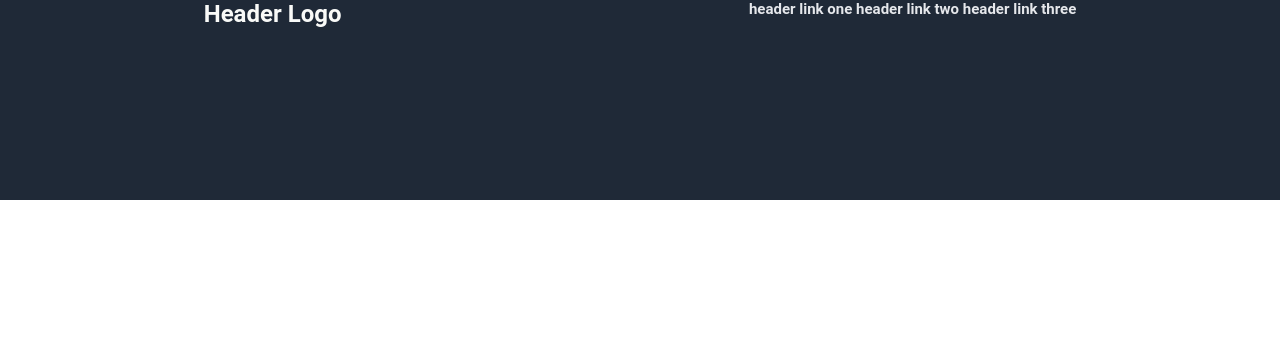
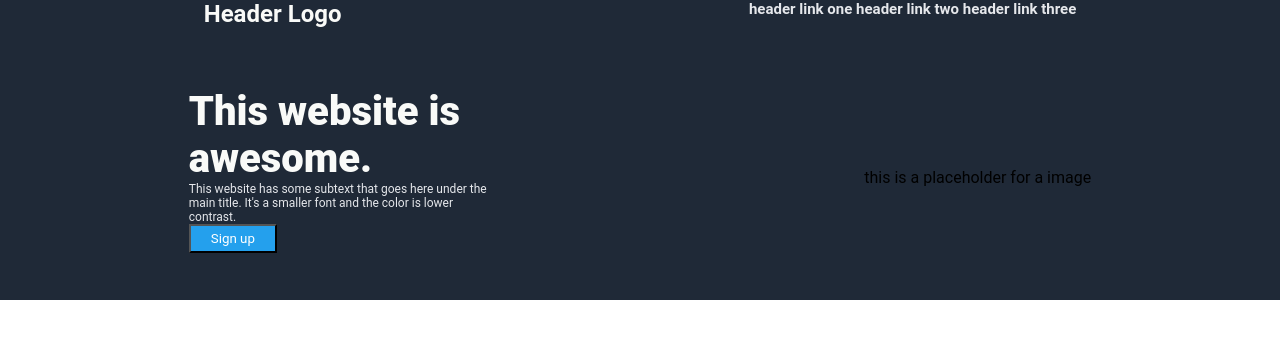
Before and after one commit to sauldevstuff/Landing-Page, a plain HTML site: page index.html in a window 1280 px wide. Drawn offline with Linux system fonts and the light colour scheme.

Commit message:
Added hero text + subtext and changed font sizes and margins
Changed font size for hero text and subtext. Changed top margin to space it from the header and I increased the height on the header background. That will be subject to change the more I expandon the webpage.

```diff
--- a/index.html
+++ b/index.html
@@ -8,12 +8,18 @@
 <body>
     <!--Header stuff-->
     <div class="header-box">
-    <div class="header-stuff">
-        <h1>Header Logo</h1>
-        <h2>header link one header link two header link three </h2>
-    </div>
+        <div class="header-stuff">
+            <h1>Header Logo</h1>
+            <h2>header link one header link two header link three </h2>
+        </div>
+    <!--Hero section-->
+    <div class="hero-section">
+        <div class="hero-text">
+            <span class="bigger-font-size">This website is <br> awesome.</span> <br> This website has some subtext that goes here under the <br> main title. It's a smaller font and the color is lower <br> contrast. <br> <button>Sign up</button>
+        </div>
+     <div class="image-placeholder">this is a placeholder for a image
+        </div>
+     </div>
 
-
-    </div>
 </body>
 </html>
--- a/styles.css
+++ b/styles.css
@@ -17,5 +17,27 @@ h2 {
 }
 .header-box {
     background-color: #1F2937;
-    height: 200px;
+    height: 300px;
 }
+.bigger-font-size {
+    font-size: 40px;
+    font-weight: 900;
+    color: #F9FAF8;
+}
+.hero-section {
+    display: flex;
+    justify-content: space-around;
+    margin-top: 60px;
+}
+.hero-text {
+    font-size: 12px;
+    color: #E5E7EB;
+}
+button {
+    color: white;
+    background-color: #24A0ED;
+    padding: 5px 20px;
+}
+.image-placeholder {
+    margin-top: 80px;
+}
```
